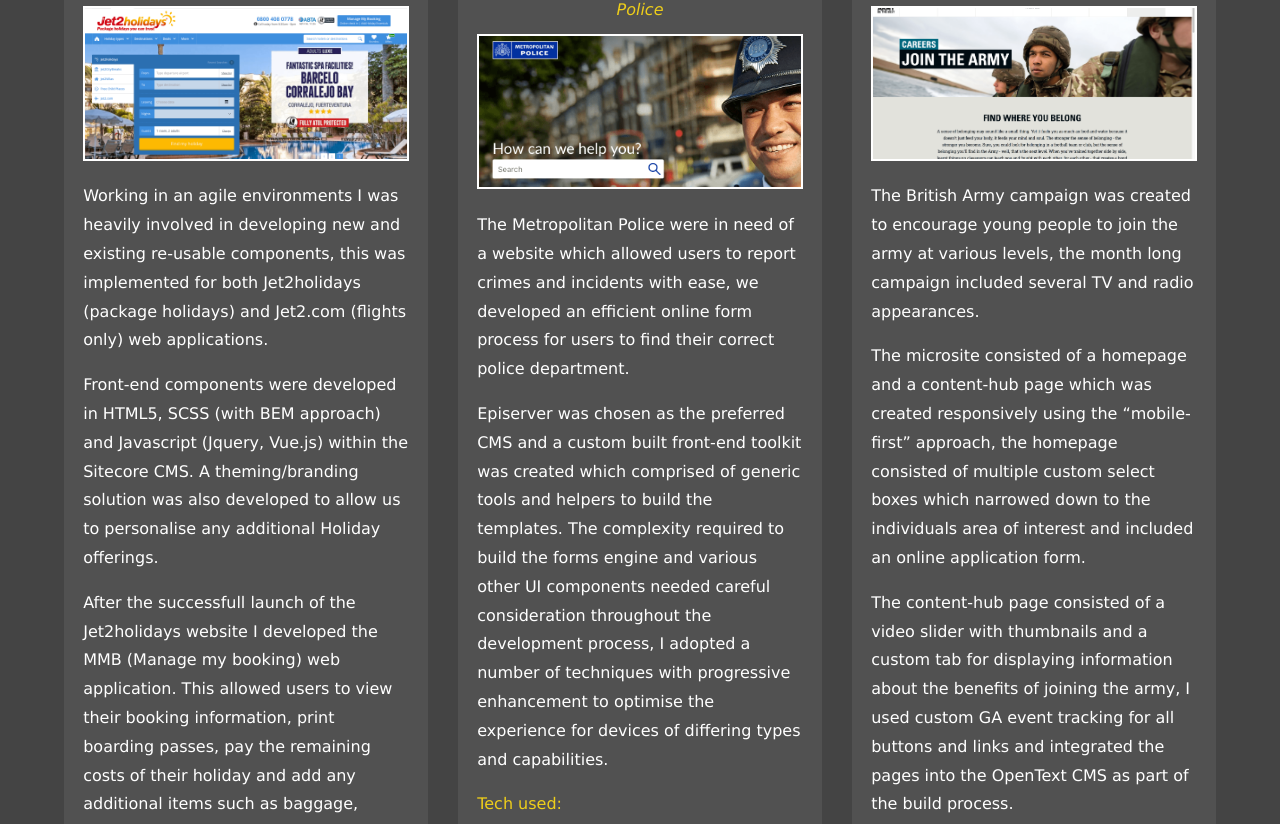
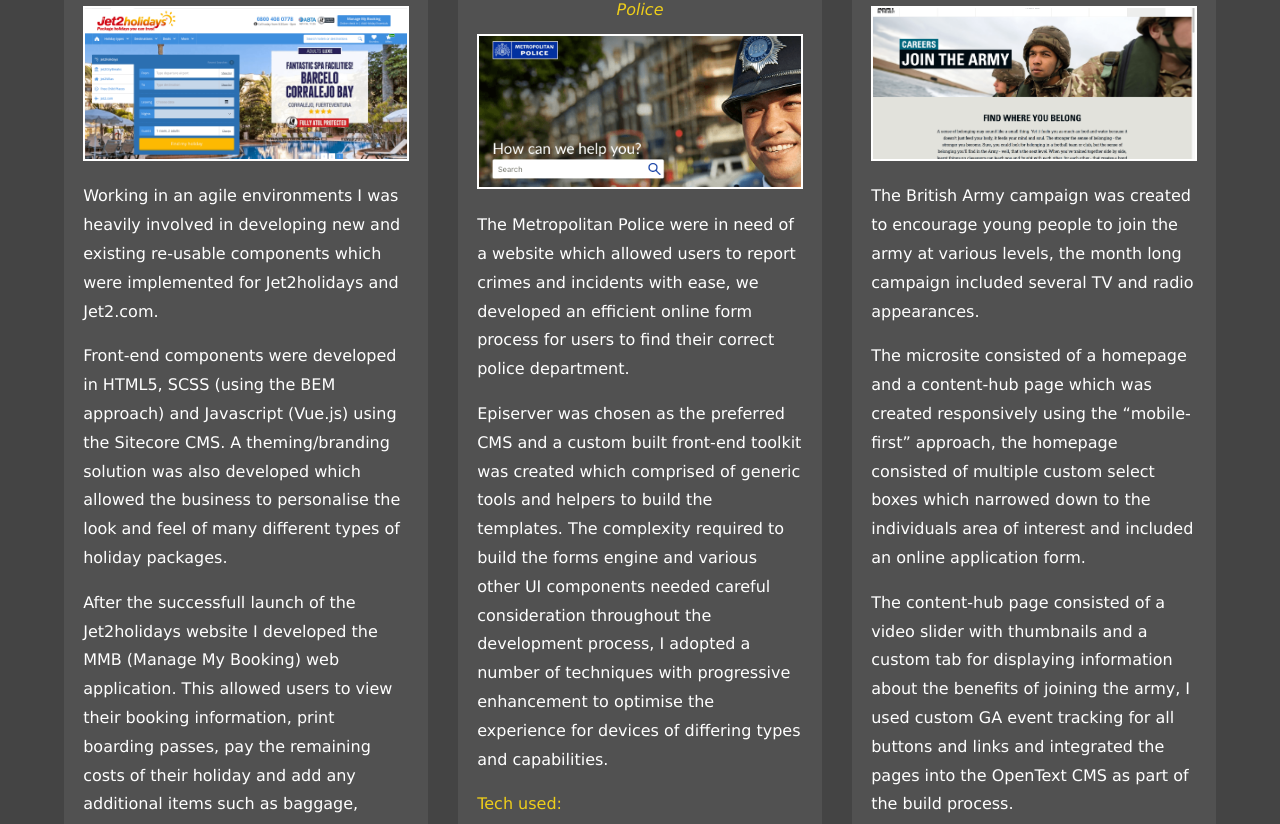
Before and after one commit to mjhussain21/web-portfolio, a website: page dist/projects.html in a window 1280 px wide. Shown: the part 414-1238 px from the top of the page. Drawn offline with Linux system fonts and the light colour scheme.

Commit message:
small wording changes for jet2 card

```diff
--- a/dist/projects.html
+++ b/dist/projects.html
@@ -47,13 +47,13 @@
           </a>
         </li>
         <li class="menu-nav__item">
-            <a href="projects.html" class="menu-nav__link current">
-              projects
-            </a>
-          </li>
+          <a href="projects.html" class="menu-nav__link current">
+            projects
+          </a>
+        </li>
         <li class="menu-nav__item">
           <a href="contact.html" class="menu-nav__link" title="contact">
-              Contact me
+            Contact me
           </a>
         </li>
       </ul>
@@ -78,11 +78,11 @@
         </div>
 
         <div class="project-card__info">
-          <p>Working in an agile environments I was heavily involved in developing new and existing re-usable components, this was implemented for both Jet2holidays (package holidays) and Jet2.com (flights only) web applications.</p>
+          <p>Working in an agile environments I was heavily involved in developing new and existing re-usable components which were implemented for Jet2holidays and Jet2.com.</p>
 
-          <p>Front-end components were developed in HTML5, SCSS (with BEM approach) and Javascript (Jquery, Vue.js) within the Sitecore CMS. A theming/branding solution was also developed to allow us to personalise any additional Holiday offerings.</p>
+          <p>Front-end components were developed in HTML5, SCSS (using the BEM approach) and Javascript (Vue.js) using the Sitecore CMS. A theming/branding solution was also developed which allowed the business to personalise the look and feel of many different types of holiday packages.</p>
 
-          <p>After the successfull launch of the Jet2holidays website I developed the MMB (Manage my booking) web application. This allowed users to view their booking information, print boarding passes, pay the remaining costs of their holiday and add any additional items such as baggage, excursions and in-flight meals to their trip.</p>
+          <p>After the successfull launch of the Jet2holidays website I developed the MMB (Manage My Booking) web application. This allowed users to view their booking information, print boarding passes, pay the remaining costs of their holiday and add any additional items such as baggage, excursions and in-flight meals to their trip.</p>
 
           <p class="project-card__info secondary-color center">Tech used:</p>
 
```
